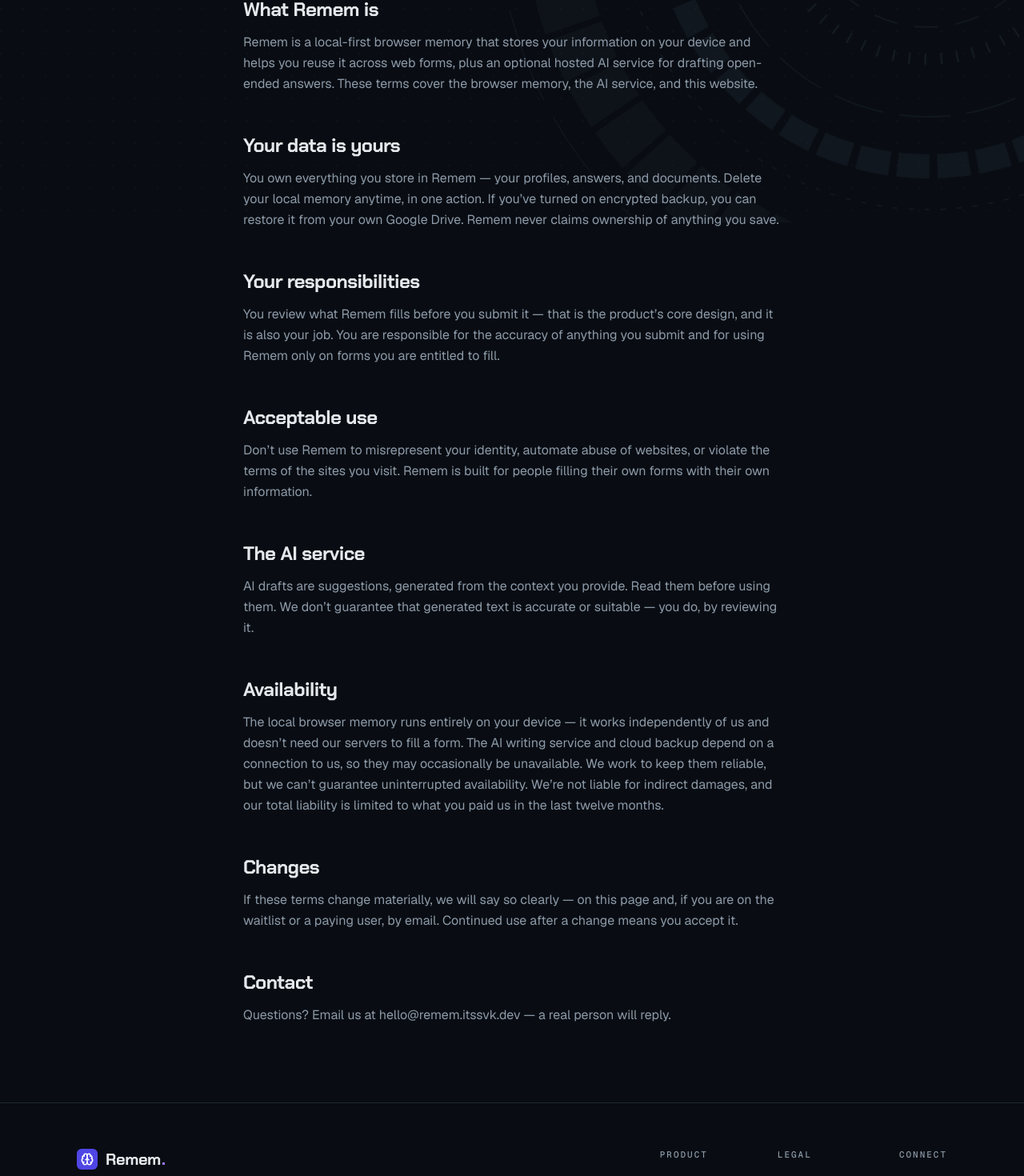
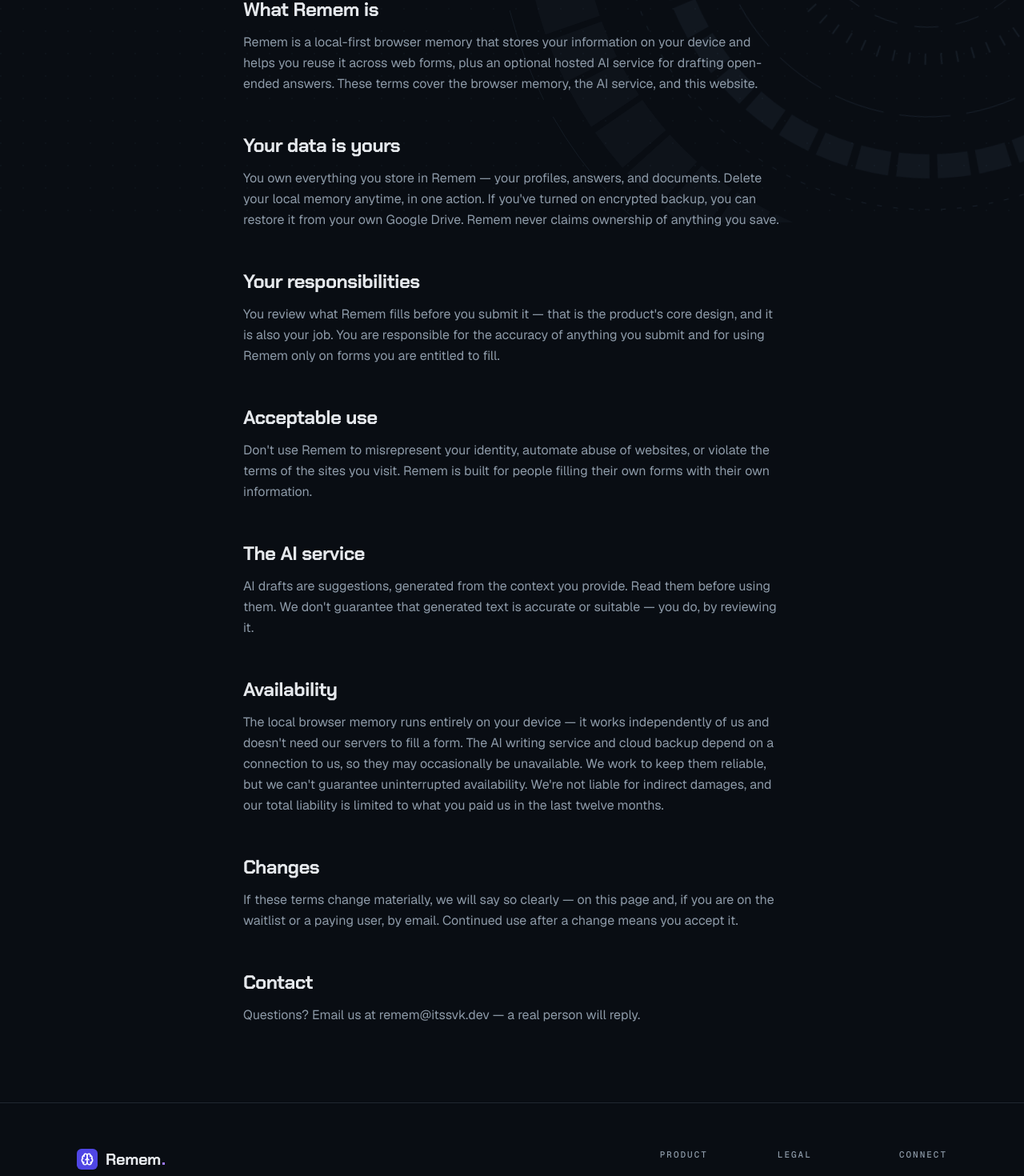
Before and after one commit to Rememapp/remem-web, a Next.js app: page /terms in a window 1280 px wide. Shown: the part 522-1992 px from the top of the page at 80% size. Built offline with nearby package versions, Linux system fonts and the light colour scheme; no server answers.

Commit message:
chore: update contact email address and apply minor copy edits to terms

```diff
--- a/src/app/privacy/page.tsx
+++ b/src/app/privacy/page.tsx
@@ -58,7 +58,7 @@
     },
     {
         heading: 'Questions',
-        body: ['This policy is meant to be readable. If anything is unclear, email hello@remem.itssvk.dev and a human will answer.'],
+        body: ['This policy is meant to be readable. If anything is unclear, email remem@itssvk.dev and a human will answer.'],
     },
 ]
 
--- a/src/app/terms/page.tsx
+++ b/src/app/terms/page.tsx
@@ -17,23 +17,23 @@
     },
     {
         heading: 'Your data is yours',
-        body: 'You own everything you store in Remem — your profiles, answers, and documents. Delete your local memory anytime, in one action. If you’ve turned on encrypted backup, you can restore it from your own Google Drive. Remem never claims ownership of anything you save.',
+        body: "You own everything you store in Remem — your profiles, answers, and documents. Delete your local memory anytime, in one action. If you've turned on encrypted backup, you can restore it from your own Google Drive. Remem never claims ownership of anything you save.",
     },
     {
         heading: 'Your responsibilities',
-        body: 'You review what Remem fills before you submit it — that is the product’s core design, and it is also your job. You are responsible for the accuracy of anything you submit and for using Remem only on forms you are entitled to fill.',
+        body: "You review what Remem fills before you submit it — that is the product's core design, and it is also your job. You are responsible for the accuracy of anything you submit and for using Remem only on forms you are entitled to fill.",
     },
     {
         heading: 'Acceptable use',
-        body: 'Don’t use Remem to misrepresent your identity, automate abuse of websites, or violate the terms of the sites you visit. Remem is built for people filling their own forms with their own information.',
+        body: "Don't use Remem to misrepresent your identity, automate abuse of websites, or violate the terms of the sites you visit. Remem is built for people filling their own forms with their own information.",
     },
     {
         heading: 'The AI service',
-        body: 'AI drafts are suggestions, generated from the context you provide. Read them before using them. We don’t guarantee that generated text is accurate or suitable — you do, by reviewing it.',
+        body: "AI drafts are suggestions, generated from the context you provide. Read them before using them. We don't guarantee that generated text is accurate or suitable — you do, by reviewing it.",
     },
     {
         heading: 'Availability',
-        body: 'The local browser memory runs entirely on your device — it works independently of us and doesn’t need our servers to fill a form. The AI writing service and cloud backup depend on a connection to us, so they may occasionally be unavailable. We work to keep them reliable, but we can’t guarantee uninterrupted availability. We’re not liable for indirect damages, and our total liability is limited to what you paid us in the last twelve months.',
+        body: "The local browser memory runs entirely on your device — it works independently of us and doesn't need our servers to fill a form. The AI writing service and cloud backup depend on a connection to us, so they may occasionally be unavailable. We work to keep them reliable, but we can't guarantee uninterrupted availability. We're not liable for indirect damages, and our total liability is limited to what you paid us in the last twelve months.",
     },
     {
         heading: 'Changes',
@@ -41,7 +41,7 @@
     },
     {
         heading: 'Contact',
-        body: 'Questions? Email us at hello@remem.itssvk.dev — a real person will reply.',
+        body: 'Questions? Email us at remem@itssvk.dev — a real person will reply.',
     },
 ]
 
--- a/src/lib/site.ts
+++ b/src/lib/site.ts
@@ -3,7 +3,7 @@
     tagline: 'Never repeat yourself.',
     description: 'Remem is a privacy-first browser memory. Fill your information once, review before it fills any form, and keep every byte of your data under your control.',
     url: process.env.NEXT_PUBLIC_SITE_URL ?? 'https://remem.itssvk.dev',
-    email: 'hello@remem.itssvk.dev',
+    email: 'remem@itssvk.dev',
     links: {
         twitter: 'https://x.com/ShouvikMohanta',
         github: 'https://github.com/ItsSVK/remem-web',
```
Also changed, not shown: 1 other file (tests, documents, lock files or other folders).
